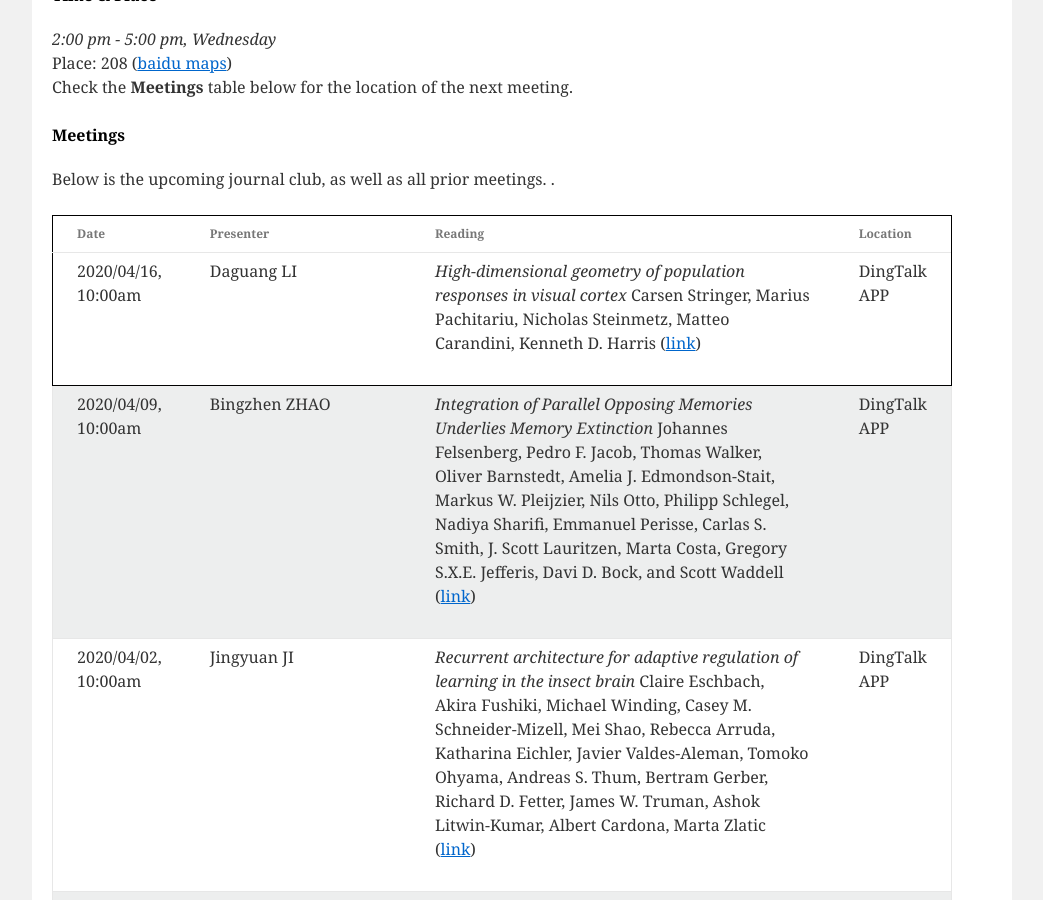
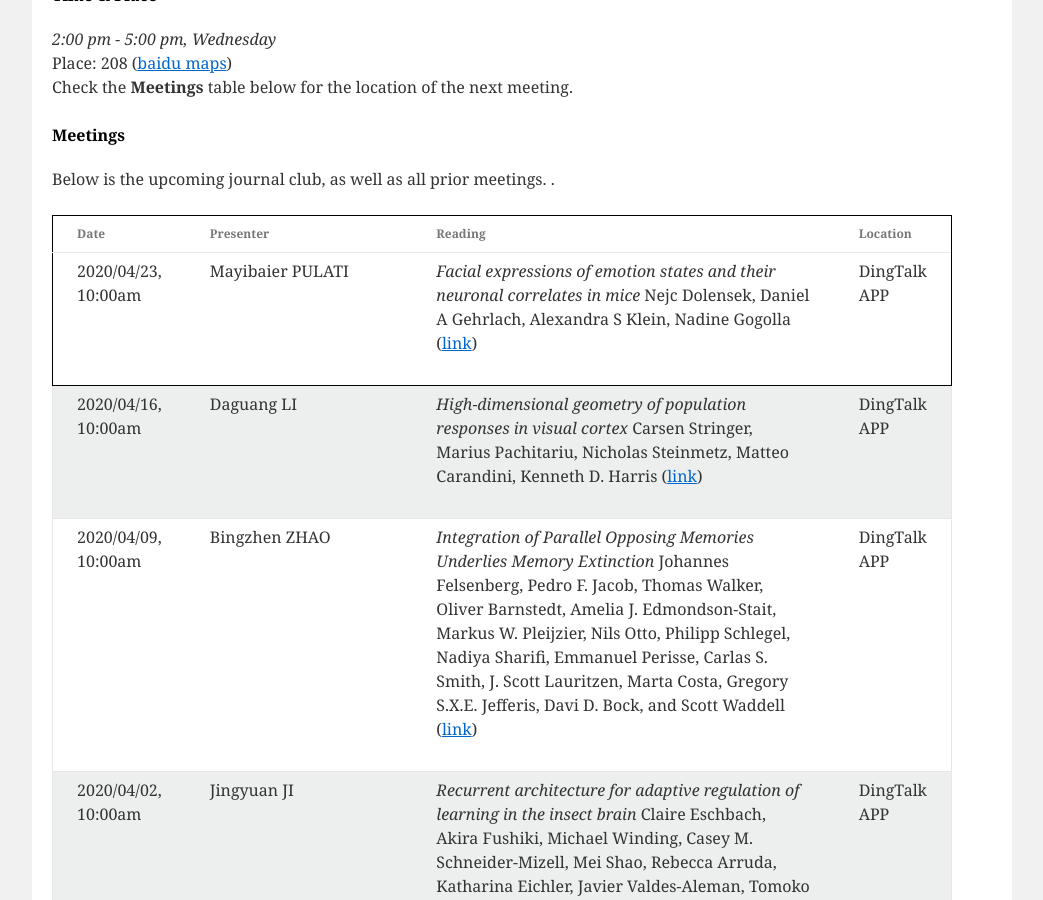
Before and after one commit to CNeuroUSTC/CNeuroUSTC.github.io, a Jekyll site: the page built from index.html, in a window 1280 px wide and 900 px high, scrolled down 739 px. Shown: the whole window, without its empty margins (118-1161 px from the left). Built offline with Jekyll 4.4.1, drawn with Linux system fonts in a browser that asks for light colours.

Commit message:
2020/04/23, 10:00am

```diff
--- a/_data/meeting_info.yml
+++ b/_data/meeting_info.yml
@@ -1,3 +1,11 @@
+- presenter: Mayibaier PULATI
+  date: 2020/04/23, 10:00am
+  paper: "Facial expressions of emotion states and their neuronal correlates in mice"
+  url: "https://science.sciencemag.org/content/368/6486/89"
+  pdf: "None"
+  authors: "Nejc Dolensek, Daniel A Gehrlach, Alexandra S Klein, Nadine Gogolla"
+  location: DingTalk APP
+
 - presenter: Daguang LI
   date: 2020/04/16, 10:00am
   paper: "High-dimensional geometry of population responses in visual cortex"
```
